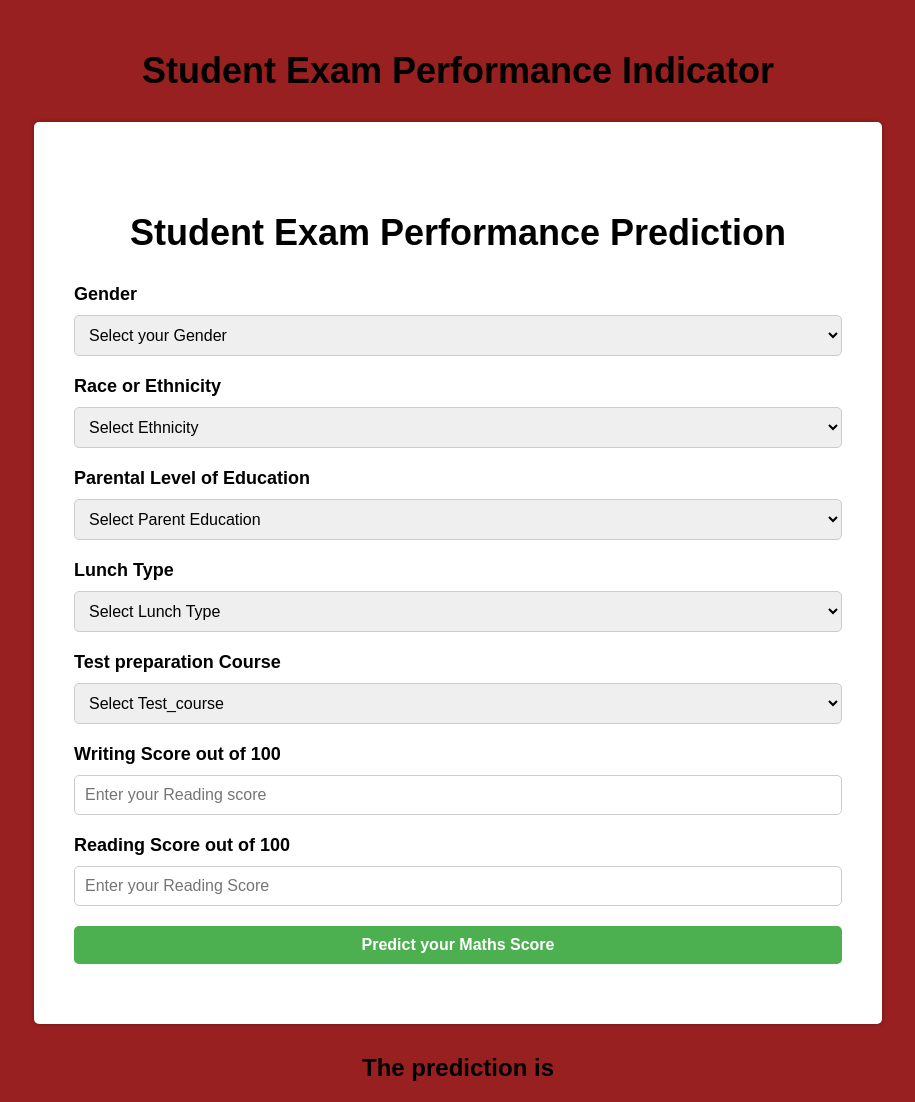
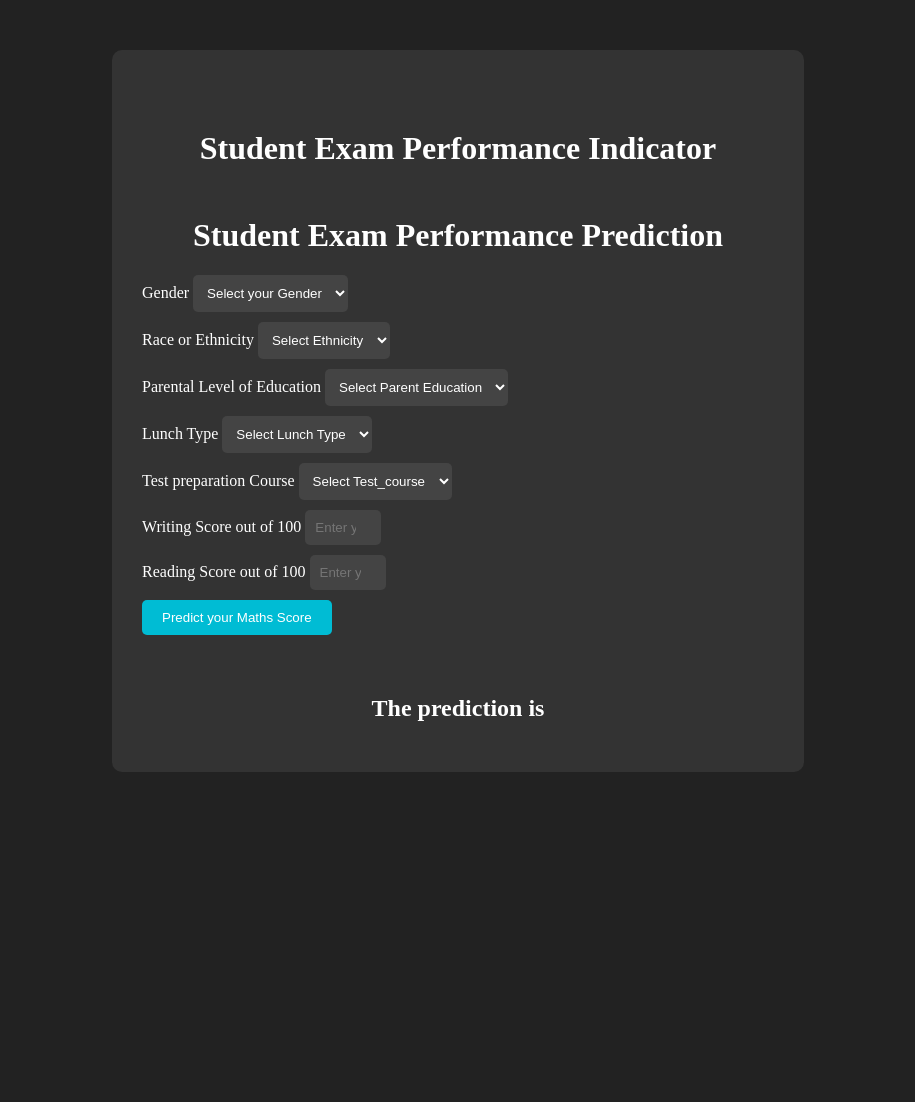
Before and after one commit to raghavpatodiya/mlproject, a Flask app: page /predictdata in a window 1280 px wide. Shown: the whole page, without its empty margins (182-1097 px from the left). After the commit the page ends 772 px from the top, so only its background shows below. Run offline with Flask 3, Linux system fonts and the light colour scheme.

Commit message:
Dark Theme

```diff
--- a/templates/home.html
+++ b/templates/home.html
@@ -6,6 +6,45 @@
   <meta http-equiv="X-UA-Compatible" content="IE=edge">
   <meta name="viewport" content="width=device-width, initial-scale=1.0">
   <link rel="stylesheet" href="styles.css">
+  <style>
+    /* Dark-themed inline CSS */
+    body {
+      background-color: #222;
+      color: #fff;
+    }
+    select,
+    input {
+      background-color: #444;
+      border: none;
+      color: #fff;
+      padding: 10px;
+      margin-bottom: 10px;
+      border-radius: 5px;
+    }
+    input[type="submit"] {
+      background-color: #00bcd4;
+      color: #fff;
+      padding: 10px 20px;
+      cursor: pointer;
+      border-radius: 5px;
+    }
+    input[type="submit"]:hover {
+      background-color: #008c9e;
+    }
+    h1, h2 {
+      color: #fff;
+      text-align: center;
+      margin-top: 50px;
+    }
+    .login {
+      width: 50%;
+      margin: auto;
+      margin-top: 50px;
+      padding: 30px;
+      background-color: #333;
+      border-radius: 10px;
+    }
+  </style>
 </head>
 <body>
     <div class="login">
--- a/templates/styles.css
+++ b/templates/styles.css
@@ -1,22 +1,17 @@
-/* styles.css */
+/*
 
-/* Body styles */
 body {
     font-family: Arial, sans-serif;
     margin: 0;
     padding: 0;
-    background-color: #992020;
+    background-color: #f2f2f2;
   }
-
-  /* Header styles */
   h1 {
     font-size: 36px;
     text-align: center;
     margin-top: 50px;
     margin-bottom: 30px;
   }
-
-  /* Form styles */
   form {
     width: 60%;
     margin: auto;
@@ -25,16 +20,12 @@
     border-radius: 5px;
     box-shadow: 0px 0px 5px 0px rgba(0,0,0,0.3);
   }
-
-  /* Form label styles */
   label {
     font-size: 18px;
     font-weight: bold;
     display: block;
     margin-bottom: 10px;
   }
-
-  /* Form input styles */
   input, select {
     width: 100%;
     padding: 10px;
@@ -44,8 +35,6 @@
     box-sizing: border-box;
     margin-bottom: 20px;
   }
-
-  /* Submit button styles */
   input[type="submit"] {
     background-color: #4CAF50;
     color: #fff;
@@ -56,11 +45,12 @@
     border-radius: 5px;
     cursor: pointer;
   }
-
-  /* Results styles */
   h2 {
     text-align: center;
     margin-top: 30px;
     font-size: 24px;
     font-weight: bold;
   }
+
+
+  */
```
Also changed, not shown: templates/index.html (+12 -0 lines).
